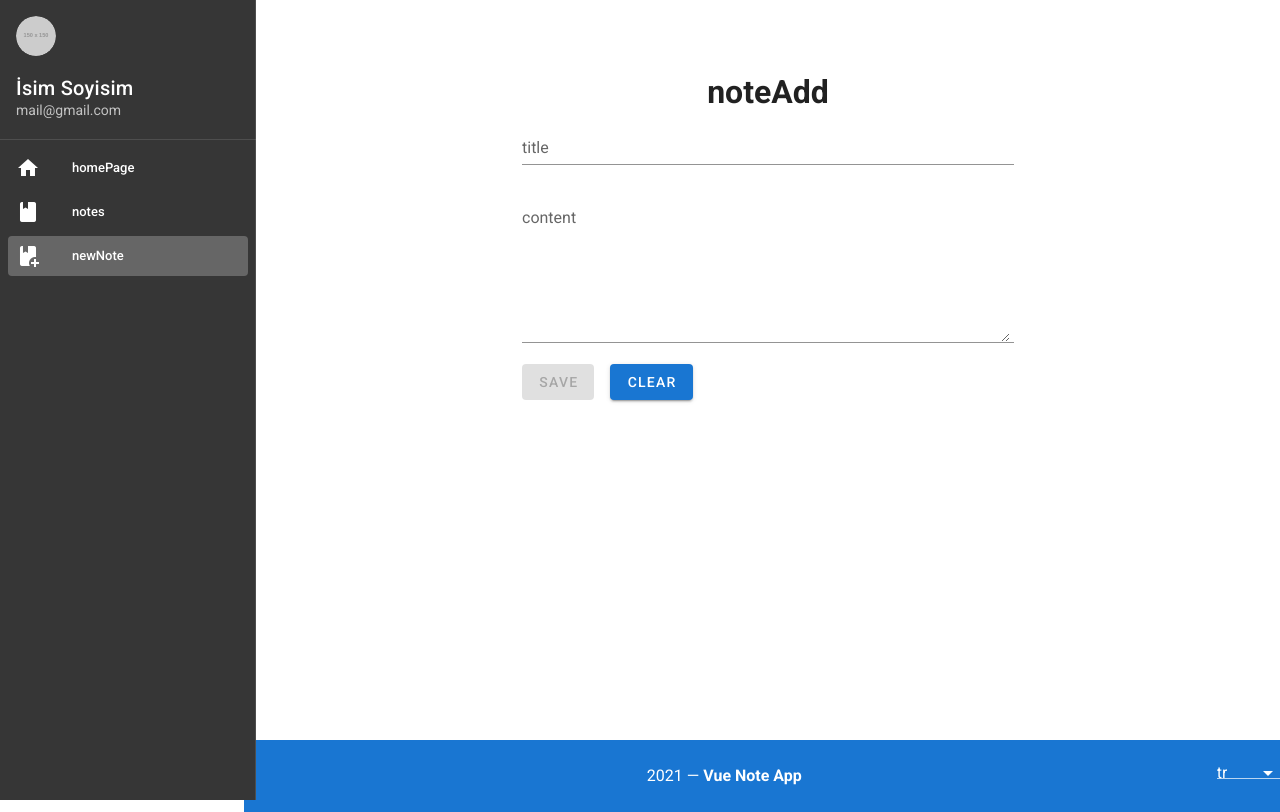
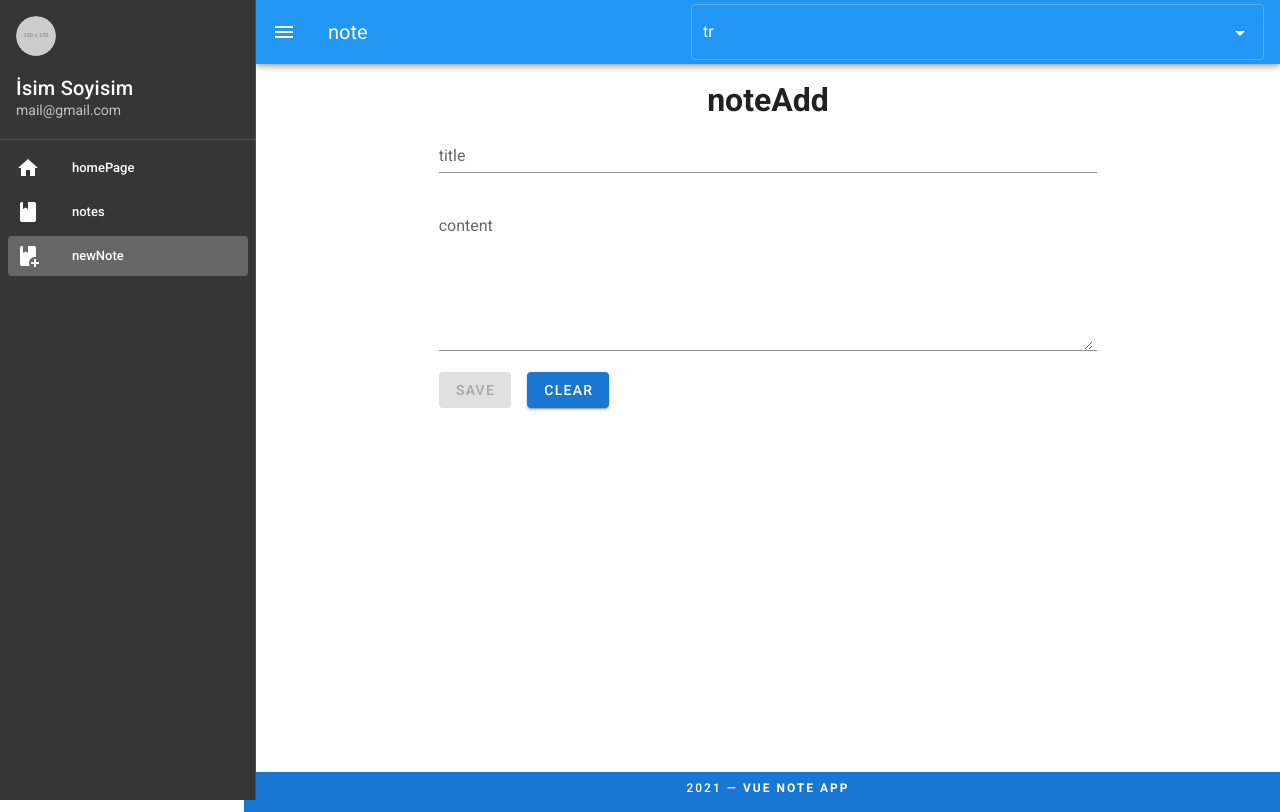
Before and after one commit to ilhanaydinli/vue-note-app, a Vue app: page /note-add in a window 1280 px wide. Built offline with nearby package versions, Linux system fonts and the light colour scheme.

Commit message:
Layout update.

```diff
--- a/src/components/ContentVue.vue
+++ b/src/components/ContentVue.vue
@@ -1,8 +1,12 @@
 <template>
-  <v-main>
-    <slot></slot>
+  <div>
+    <v-main>
+      <v-container fluid>
+        <slot></slot>
+      </v-container>
+    </v-main>
     <footer-vue />
-  </v-main>
+  </div>
 </template>
 
 <script>
--- a/src/components/FooterVue.vue
+++ b/src/components/FooterVue.vue
@@ -1,43 +1,16 @@
 <template>
-  <v-footer padless absolute>
+  <v-footer app inset padless>
     <v-row>
-      <v-col class="primary lighten py-6 text-center white--text">
-        {{ new Date().getFullYear() }} — <strong>Vue Note App</strong>
-      </v-col>
-      <v-col class="primary lighten text-center white--text" cols="1">
-        <v-select
-          @change="setLocale"
-          :value="locale"
-          :items="Object.keys(locales)"
-          dark
-          height="10"
-        ></v-select>
+      <v-col class="primary text-center white--text overline pa-0 pb-2">
+        {{ new Date().getFullYear() }} —
+        <strong>Vue {{ $t('note') }} App</strong>
       </v-col>
     </v-row>
   </v-footer>
 </template>
 
 <script>
-import { mapGetters } from 'vuex'
-import { loadMessages } from '../plugins/i18n'
-
 export default {
-  name: 'FooterVue',
-  data() {
-    return { langs: ['tr', 'en'] }
-  },
-  computed: mapGetters({
-    locale: 'lang/locale',
-    locales: 'lang/locales'
-  }),
-  methods: {
-    setLocale(locale) {
-      if (this.$i18n.locale !== locale) {
-        loadMessages(locale)
-
-        this.$store.dispatch('lang/setLocale', { locale })
-      }
-    }
-  }
+  name: 'FooterVue'
 }
 </script>
--- a/src/components/SidebarVue.vue
+++ b/src/components/SidebarVue.vue
@@ -1,5 +1,19 @@
 <template>
-  <v-navigation-drawer permanent dark app>
+  <div>
+    <v-app-bar color="blue" dark app>
+      <v-app-bar-nav-icon @click="drawer = !drawer"></v-app-bar-nav-icon>
+
+      <v-toolbar-title>{{ $t('note') }}</v-toolbar-title>
+      <v-spacer></v-spacer>
+      <v-select
+        hide-details="auto"
+        @change="setLocale"
+        :value="locale"
+        :items="Object.keys(locales)"
+        outlined
+      ></v-select>
+    </v-app-bar>
+    <v-navigation-drawer dark v-model="drawer" app bottom>
       <v-list>
         <v-list-item>
           <v-list-item-avatar>
@@ -9,7 +23,9 @@
 
         <v-list-item link>
           <v-list-item-content>
-          <v-list-item-title class="text-h6"> İsim Soyisim </v-list-item-title>
+            <v-list-item-title class="text-h6">
+              İsim Soyisim
+            </v-list-item-title>
             <v-list-item-subtitle>mail@gmail.com</v-list-item-subtitle>
           </v-list-item-content>
         </v-list-item>
@@ -18,6 +34,7 @@
       <v-divider></v-divider>
 
       <v-list nav dense>
+        <v-list-item-group v-model="group" active-class="deep-grey">
           <v-list-item link :to="{ path: '/' }">
             <v-list-item-icon>
               <v-icon>mdi-home</v-icon>
@@ -36,12 +53,33 @@
             </v-list-item-icon>
             <v-list-item-title>{{ $t('newNote') }}</v-list-item-title>
           </v-list-item>
+        </v-list-item-group>
       </v-list>
     </v-navigation-drawer>
+  </div>
 </template>
 
 <script>
+import { mapGetters } from 'vuex'
+import { loadMessages } from '../plugins/i18n'
 export default {
-  name: 'Sidebar'
+  name: 'Sidebar',
+  data: () => ({
+    drawer: true,
+    group: null
+  }),
+  computed: mapGetters({
+    locale: 'lang/locale',
+    locales: 'lang/locales'
+  }),
+  methods: {
+    setLocale(locale) {
+      if (this.$i18n.locale !== locale) {
+        loadMessages(locale)
+
+        this.$store.dispatch('lang/setLocale', { locale })
+      }
+    }
+  }
 }
 </script>
--- a/src/views/NoteAdd.vue
+++ b/src/views/NoteAdd.vue
@@ -1,7 +1,6 @@
 <template>
-  <v-container class="py-2 px-2" fluid>
   <v-row align="center" justify="center">
-      <v-col cols="6" class="mt-15">
+    <v-col lg="8">
       <center v-if="$route.params.id">
         <h1>{{ $t('noteEdit') }}</h1>
       </center>
@@ -36,7 +35,6 @@
       </v-form>
     </v-col>
   </v-row>
-  </v-container>
 </template>
 
 <script>
--- a/src/views/Notes.vue
+++ b/src/views/Notes.vue
@@ -1,8 +1,8 @@
 <template>
-  <v-container class="py-2 px-2" fluid>
+  <div>
     <v-row>
-      <v-col v-for="(note, index) in notes" :key="note.id" cols="3">
-        <v-card class="mx-auto my-12" max-width="374">
+      <v-col v-for="(note, index) in notes" :key="note.id" lg="4">
+        <v-card>
           <v-card-title>{{ note.title }}</v-card-title>
 
           <v-card-text>
@@ -56,7 +56,7 @@
         </v-card-actions>
       </v-card>
     </v-dialog>
-  </v-container>
+  </div>
 </template>
 
 <script>
```
Lines whose indentation alone changed are shown as unchanged.
